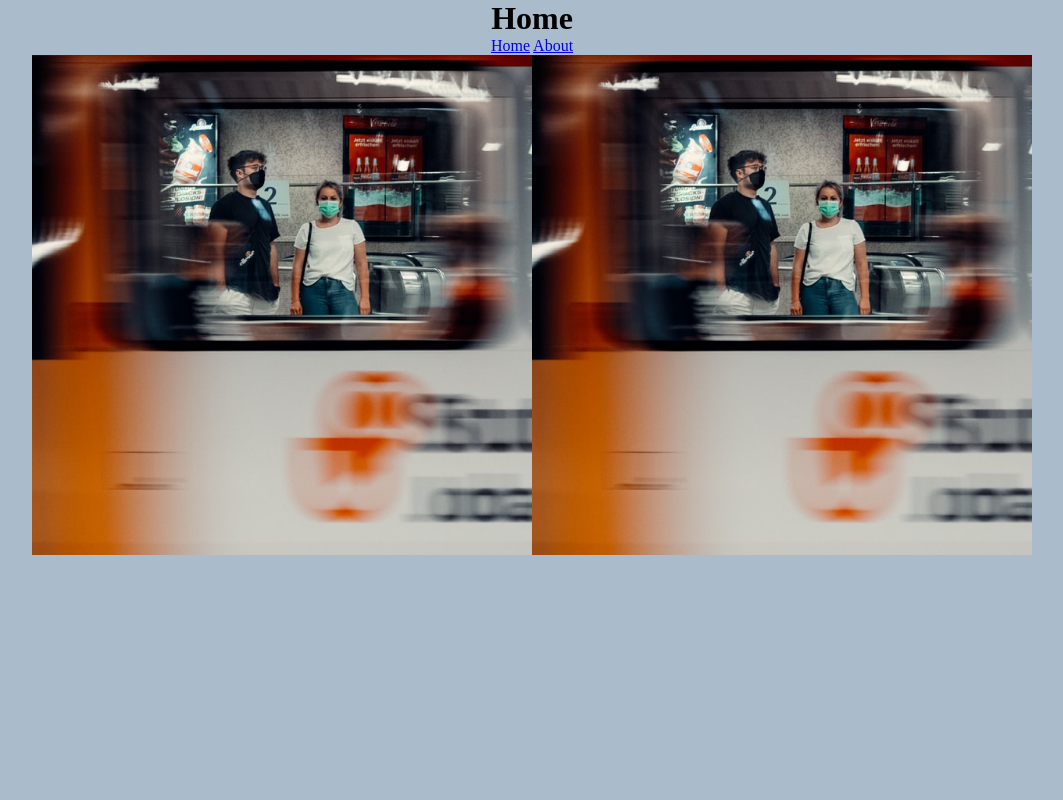
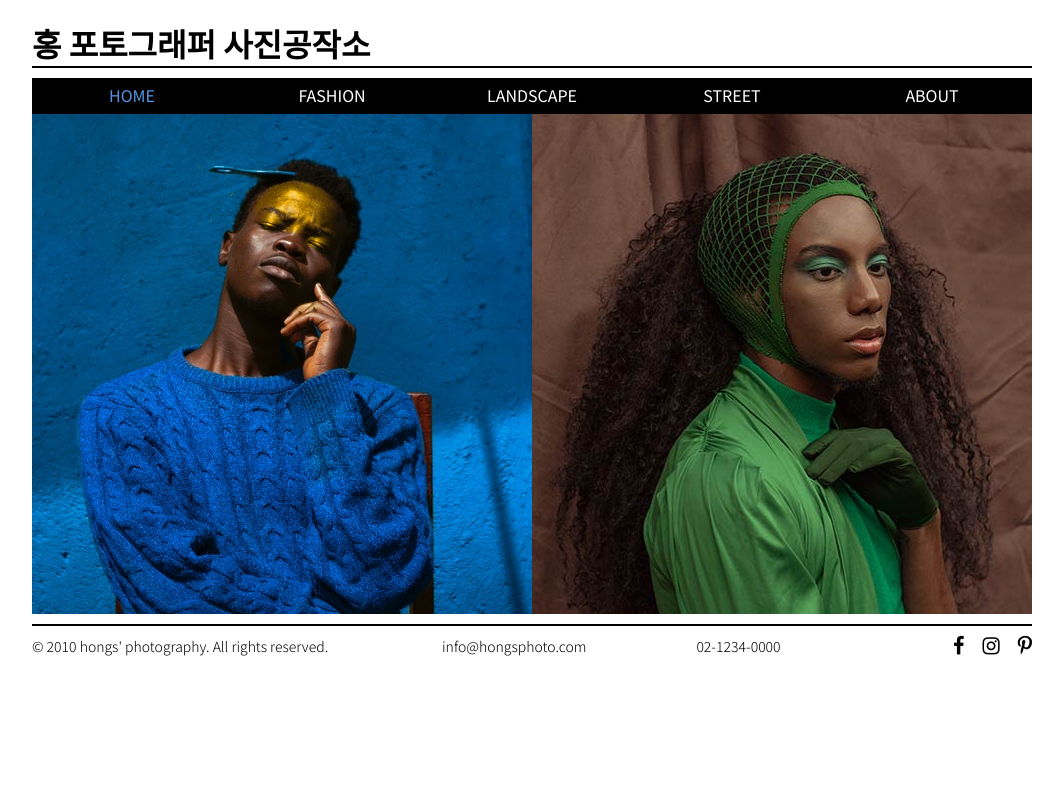
Before and after one commit to csslick/slider-top-2020-10, a website built with Parcel: page index.html in a window 1280 px wide. Shown: the whole page, without its empty margins (108-1171 px from the left). Built offline with nearby package versions, Linux system fonts and the light colour scheme.

Commit message:
Add files via upload

```diff
--- /dev/null
+++ b/css/style.css
@@ -0,0 +1,128 @@
+/* style.css */
+*{
+  margin: 0; padding: 0;
+  box-sizing: border-box;
+}
+a { text-decoration: none;}
+li { list-style-type: none;}
+body {
+  /* 기본 서체 */
+  font-family: 'Noto Sans KR', sans-serif;
+}
+/*
+  규격: 1000px
+  메뉴: 홈 |  패션  | 풍경  |  거리  |  소개
+*/
+/* 헤더 영역 */
+#main_header {
+  width: 1000px;
+  margin: 0 auto;
+  /* background: #ccc; */
+  border-bottom: 2px solid #000;
+  margin-top: 20px;
+}
+
+/* gnb(메인메뉴) */
+#gnb {
+  width: 1000px;
+  margin: 0 auto;
+  background: #000;
+  margin-top: 10px;
+}
+#gnb > ul {
+  min-height: 36px;
+}
+#gnb > ul > li {
+  width: 20%;
+  /* outline: 1px solid red; */
+  float: left;
+  text-align: center;
+}
+#gnb > ul a {
+  color: #fff;
+  display: block;
+  padding-top: 5px;
+  padding-bottom: 5px;
+  transition-duration: 0.5s;
+  font-weight: 400;
+  text-transform: uppercase;
+  font-size: 16px;
+}
+#gnb > ul a:hover {
+  color: #5695e1;
+}
+#gnb > ul .active { color: #5695e1;}
+
+/* 메인 비주얼(콘텐츠) */
+#content {
+  width: 1000px;
+  height: 500px;
+  margin: 0 auto;
+  background: #ccc;
+  overflow: hidden;
+}
+#content .left {
+  width: 500px;
+  float: left;
+}
+#content .right{
+  width: 500px;
+  float: right;
+}
+
+#content img { display: block;}
+
+#main_footer {
+  width: 1000px;
+  /* background: #ccc; */
+  margin: 0 auto;
+  overflow: hidden;
+  padding-top: 10px;
+  padding-bottom: 10px;
+  font-size: 14px;
+  font-weight: 300;
+  border-top: 2px solid #000;
+  margin-top: 10px;
+}
+#main_footer .copy,
+#main_footer address,
+#main_footer .phone,
+#main_footer .sns {
+  float: left;
+}
+
+#main_footer .copy {
+  width: 380px;
+  margin-right: 30px;
+  /* outline: 1px solid red; */
+}
+#main_footer address {
+  /* outline: 1px solid red; */
+  margin-right: 110px;
+  font-style: normal;
+}
+#main_footer .sns { float: right;}
+#main_footer .sns .fa {
+  font-size: 20px;
+  margin-left: 15px;
+  color: #000;
+}
+
+
+/* 2단계 메뉴 hover 액션 */
+#gnb > ul .depth2 {
+  display: none;
+}
+#gnb > ul > li:hover .depth2 {
+  display: block;
+}
+
+#gnb > ul > li {
+  position: relative;
+}
+#gnb > ul > li .depth2 {
+  position: absolute;
+  left: 0; top: 40px;
+  width: 100%;
+  background: #000;
+}
--- a/index.html
+++ b/index.html
@@ -1,14 +1,56 @@
 <!DOCTYPE html>
 <html lang="en">
+
 <head>
   <meta charset="UTF-8">
   <meta name="viewport" content="width=device-width, initial-scale=1.0">
-  <title>Home</title>
-  <link rel="stylesheet" href="./src/main.css">
+  <title>photo_portfolio.html</title>
+  <!-- fontawesome(아이콘 폰트) -->
+  <link rel="stylesheet" href="https://stackpath.bootstrapcdn.com/font-awesome/4.7.0/css/font-awesome.min.css">
+  <link href="https://fonts.googleapis.com/css2?family=Noto+Sans+KR:wght@300;400;700&display=swap" rel="stylesheet">
+  <link rel="stylesheet" href="./css/style.css">
+  <script src="https://ajax.googleapis.com/ajax/libs/jquery/3.5.1/jquery.min.js"></script>
+  <!-- 사용자 자바스크립트 -->
+  <script src="./js/main.js"></script>
 </head>
 <body>
-  <div id="app"></div>
+  <header id="main_header">
+    <h1>홍 포토그래퍼 사진공작소</h1>
+  </header>
+  <nav id="gnb">
+    <ul>
+      <li><a href="#" class="active">home</a></li>
+      <li><a href="#">fashion</a></li>
+      <li><a href="#">landscape</a></li>
+      <li><a href="#">street</a></li>
+      <li><a href="#">about</a>
+        <ul class="depth2">
+          <li><a href="#">contact</a></li>
+        </ul>
+      </li>
+    </ul>
+  </nav>
+  <section id="content">
+    <div class="left">
+      <img src="./images/bg01.jpg" alt="1">
+      <img src="./images/bg02.jpg" alt="2">
+    </div>
+    <div class="right">
+      <img src="./images/bg02.jpg" alt="2">
+      <img src="./images/bg01.jpg" alt="1">
+    </div>
+  </section>
 
-	<script src="src/index.js"></script>
+  <footer id="main_footer">
+    <p class="copy">&copy; 2010 hongs' photography. All rights reserved.</p>
+    <address>info@hongsphoto.com</address>
+    <p class="phone">02-1234-0000</p>
+    <div class="sns">
+      <a href="#"><i class="fa fa-facebook" aria-hidden="true"></i></a>
+      <a href="#"><i class="fa fa-instagram" aria-hidden="true"></i></a>
+      <a href="#"><i class="fa fa-pinterest-p" aria-hidden="true"></i></a>
+    </div>
+  </footer>
 </body>
+
 </html>
--- /dev/null
+++ b/js/main.js
@@ -0,0 +1,29 @@
+// main.js
+/*
+1. 메인 페이지 슬라이더 뷰
+2. 서브 페이지 갤러리 뷰
+3. 2단계 메뉴(CSS)
+*/
+
+$(function(){
+
+  var top = 0;        // y축 위치
+  var duration = 500; // 재생시간
+  var interval_time = 5000;   // 슬라이드 인터벌 시간(5초 권장)
+
+  setInterval(function(){
+    // 조건: -500(마지막) 위치 이면 0으로 돌아감
+    if(top <= -500) {
+      top = 0;  // 초기값
+    } else {
+      top = top - 500;  // 다음 이미지 위치
+    }
+
+    $('#content > .left')
+      .animate({marginTop: top}, duration);
+  }, interval_time);
+
+
+
+
+})
```
Also changed, not shown: images/bg01.jpg (added), images/bg02.jpg (added), images/bg03.jpg (added), images/bg04.jpg (added).
